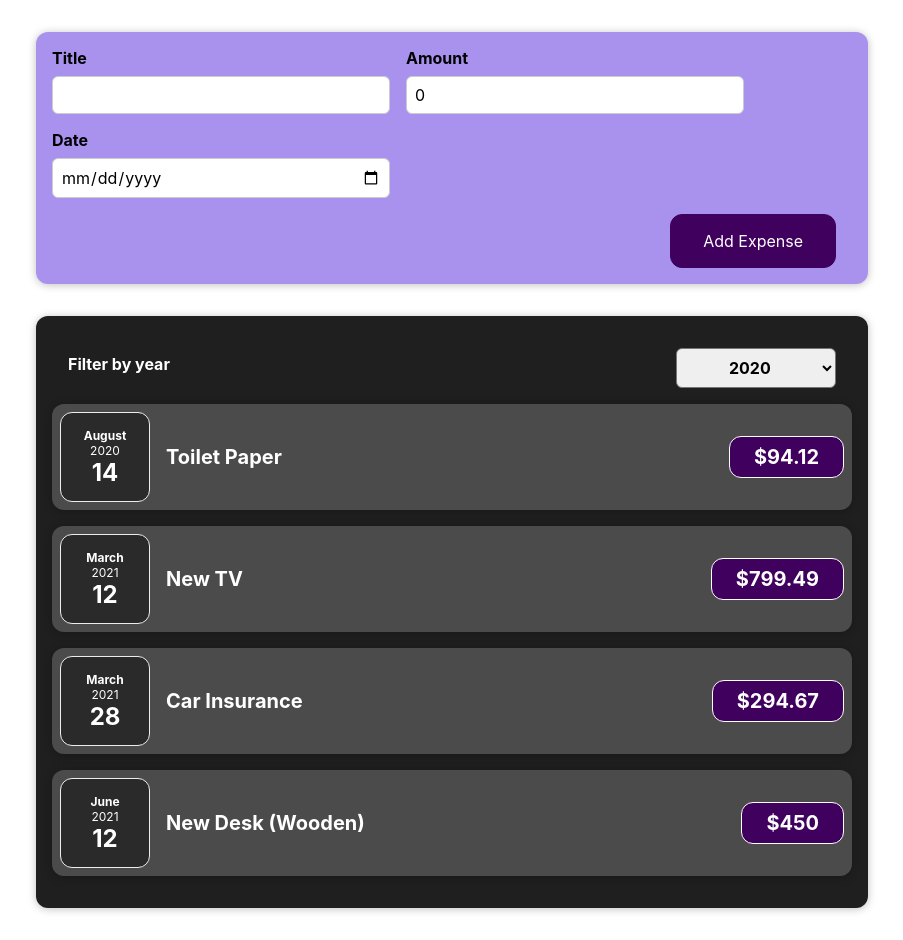
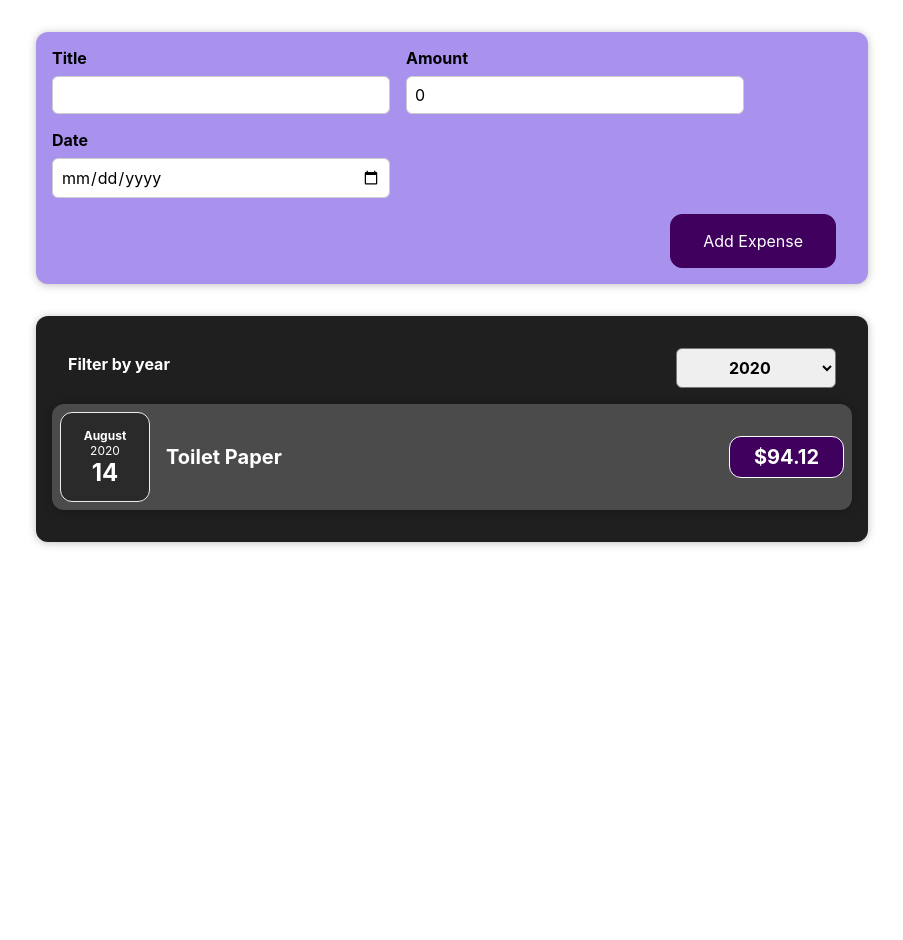
Before and after one commit to noaragc/react-complete-guide, a React (Create React App) app: page / in a window 1280 px wide. Shown: the whole page, without its empty margins (188-1091 px from the left). After the commit the page ends 800 px from the top, so only its background shows below. Built offline with nearby package versions, Linux system fonts and the light colour scheme.

Commit message:
Working with Lists, filtering data.

```diff
--- a/src/components/Expenses/ExpenseDate.js
+++ b/src/components/Expenses/ExpenseDate.js
@@ -1,8 +1,6 @@
 import "./ExpenseDate.css";
 
 const ExpenseDate = (props) => {
-  console.log("ExpenseDate.js");
-  console.log(props.date);
   const month = props.date.toLocaleString("en-US", { month: "long" });
   const day = props.date.toLocaleString("en-US", { day: "2-digit" });
   const year = props.date.getFullYear();
--- a/src/components/Expenses/Expenses.js
+++ b/src/components/Expenses/Expenses.js
@@ -12,13 +12,18 @@ const Expenses = (props) => {
     //console.log(selectedYear);
     setFilteredYear(selectedYear);
   };
+
+  const filteredExpenses = props.expenses.filter((expense) => {
+    return expense.date.getFullYear().toString() === filteredYear;
+  });
+
   return (
     <Card className="expenses">
       <ExpensesFilter
         onFilterChange={filterChangeHandler}
         defaultYear={filteredYear}
       />
-      {props.expenses.map((expense) => (
+      {filteredExpenses.map((expense) => (
         <ExpenseItem
           title={expense.title}
           date={expense.date}
--- a/src/components/NewExpense/ExpenseForm.js
+++ b/src/components/NewExpense/ExpenseForm.js
@@ -1,5 +1,6 @@
-import { React, useState } from "react";
+import React, { useState } from "react";
 import "./ExpenseForm.css";
+
 const ExpenseForm = (props) => {
   //const [enteredTitle, setEnteredTitle] = useState('');
   const [userInput, setUserInput] = useState({
```
